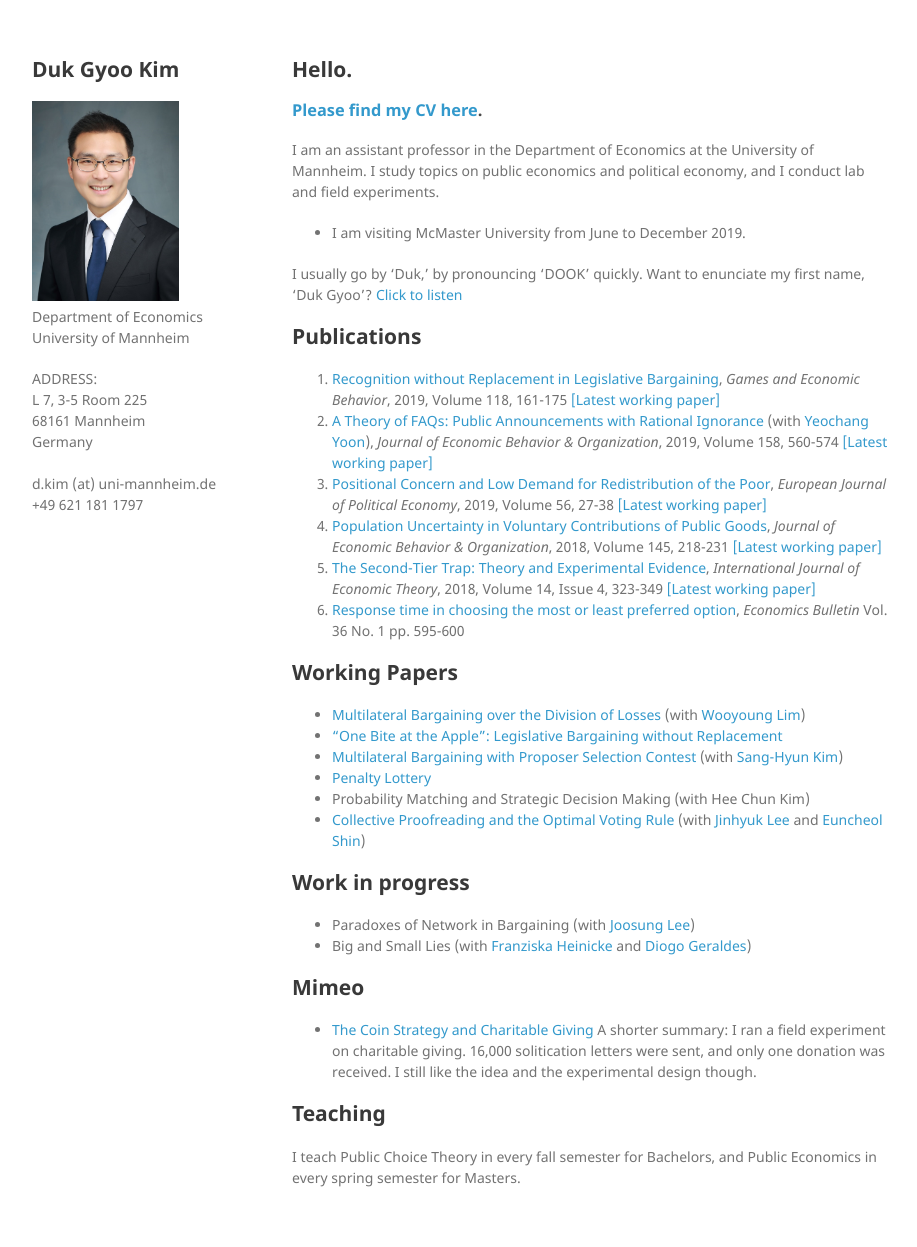
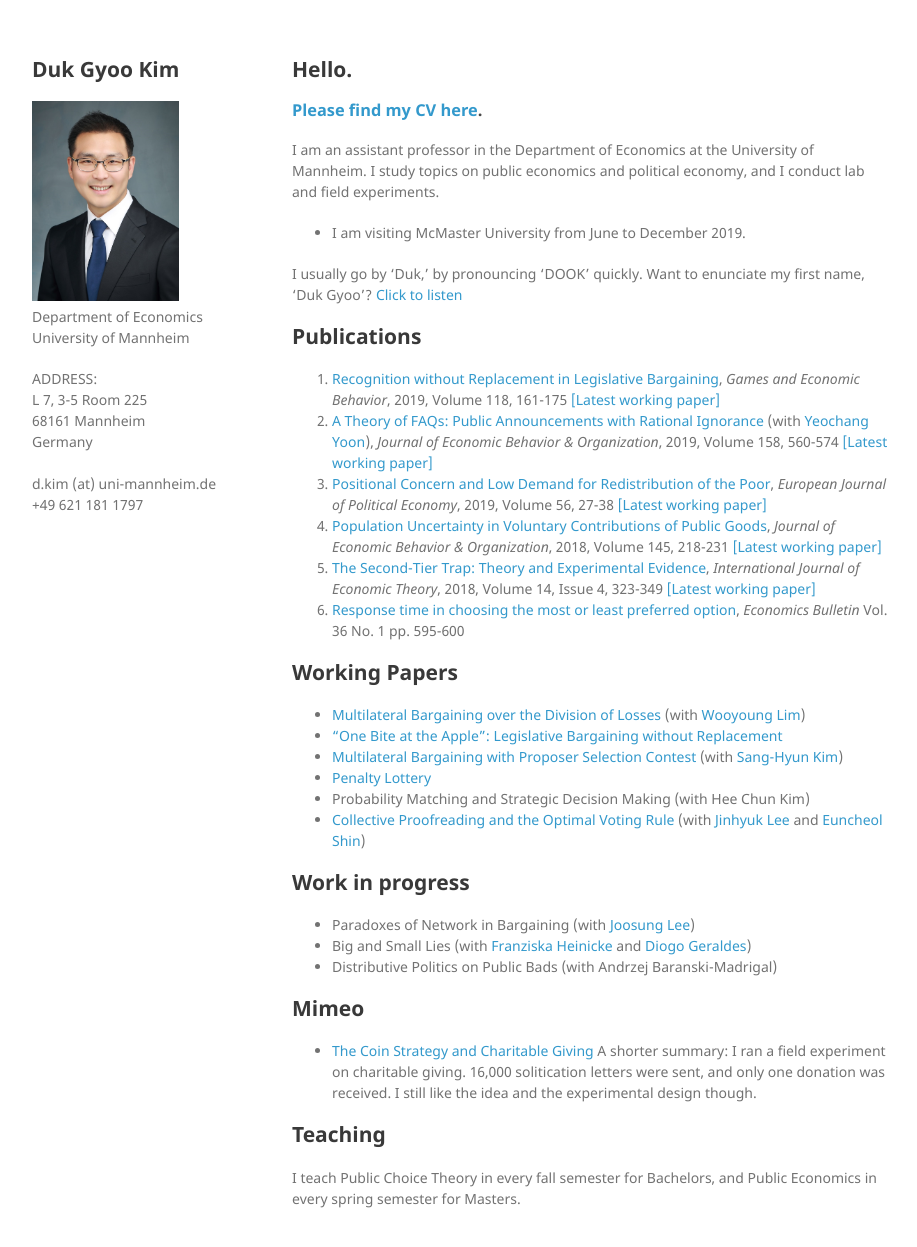
Before and after one commit to kimdukgyoo/kimdukgyoo.github.io, a Jekyll site: the page built from index.md, in a window 1280 px wide and 1279 px high. Shown: the top 1247 px of the window, without its empty margins (178-1095 px from the left). Built offline with Jekyll 4.4.1, drawn with Linux system fonts in a browser that asks for light colours; our own code applies the rules of GitHub Pages for plain Markdown files.

Commit message:
Update index.md

```diff
--- a/index.md
+++ b/index.md
@@ -31,6 +31,7 @@ I usually go by 'Duk,' by pronouncing 'DOOK' quickly. Want to enunciate my first
 <!--* Political Blurring on a Condorcet Cycle (with <a href="https://www.wiso.uni-koeln.de/de/forschung/find-an-expert/experts/prof-dr-felix-bierbrauer/" target="_blank">Felix Bierbrauer</a>)-->
 * Paradoxes of Network in Bargaining (with <a href="https://sites.google.com/site/joosungecon/research" target="_blank">Joosung Lee</a>)
 * Big and Small Lies (with <a href="https://sites.google.com/view/franziskaheinicke/research?authuser=0" target="_blank">Franziska Heinicke</a> and <a href="https://sites.google.com/site/diogogeraldes/research" target="_blank">Diogo Geraldes</a>)
+* Distributive Politics on Public Bads (with Andrzej Baranski-Madrigal)
 
 ## Mimeo
 * <a href="https://kimdukgyoo.github.io/PDFfiles/CoinStrategyandCharitableGiving.pdf" target="_blank"> The Coin Strategy and Charitable Giving</a> A shorter summary: I ran a field experiment on charitable giving. 16,000 solitication letters were sent, and only one donation was received. I still like the idea and the experimental design though.
```
